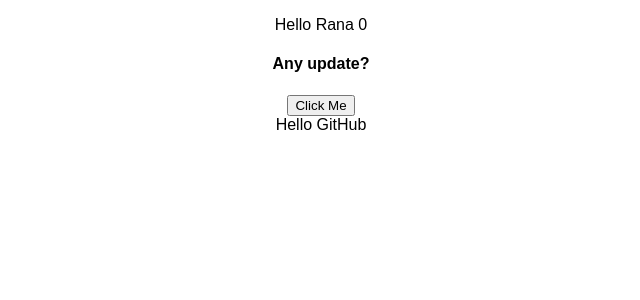
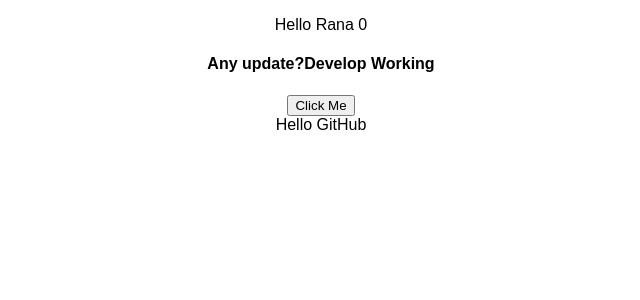
Before and after one commit to amahbub10/git_exercise-react-, a React (Create React App) app: page / in a window 1280 px wide. Shown: the top 300 px of the page, without its empty margins (319-959 px from the left). Built offline with nearby package versions, Linux system fonts and the light colour scheme.

Commit message:
develop commit

```diff
--- a/src/test.js
+++ b/src/test.js
@@ -6,7 +6,7 @@ function Test() {
     return (
         <div>
             <p>Hello Rana {count}</p>
-            <h4>Any update?</h4>
+            <h4>Any update?Develop Working</h4>
             <button onClick={ () => setCount(count + 1)}>Click Me</button>
         </div>
     )
```
